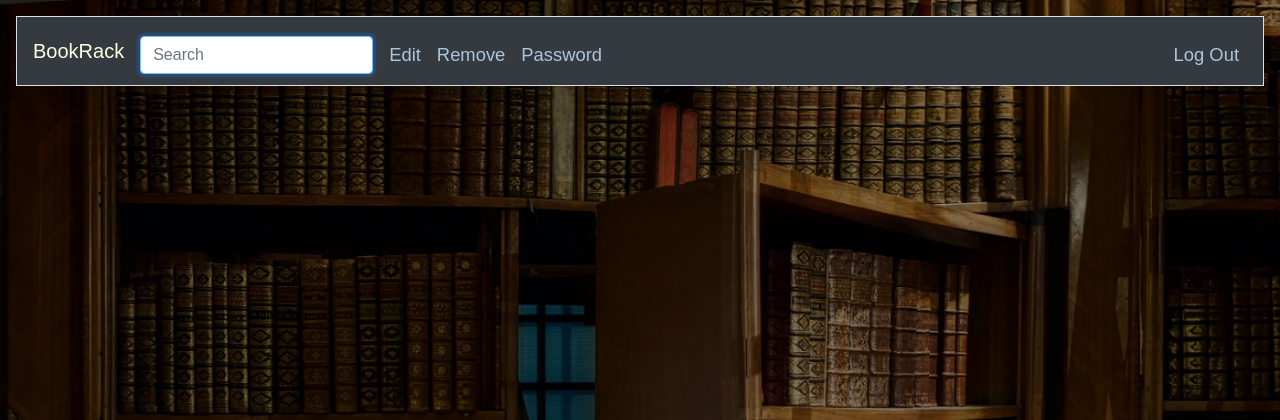
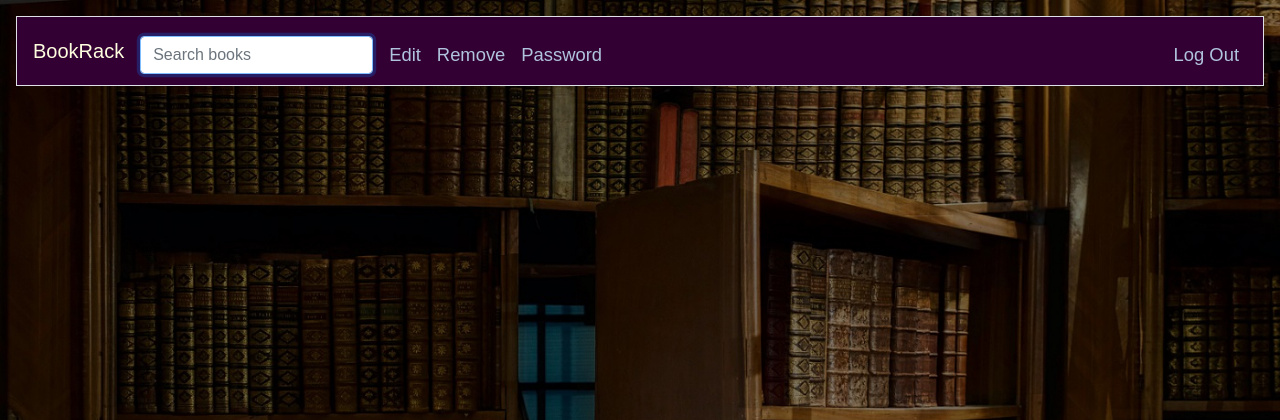
Before and after one commit to alfiomartini/book-reviews, a Flask app: page / in a window 1280 px wide. Shown: the top 420 px of the page. Run offline with Flask 2, Linux system fonts and the light colour scheme; the visitor is signed in with stand-in values (Sample User, id 1); some libraries are stand-ins or nearby versions.

Commit message:
Changed background color of navbar and search book list

```diff
--- a/static/styles.css
+++ b/static/styles.css
@@ -27,6 +27,7 @@ body{
 .navbar{
   position: sticky;
   top: 5px;
+  background-color: #330033 !important;
 }
 
 .color-brand{
@@ -67,8 +68,8 @@ body{
   list-style-type: none;
   margin: 0;
   padding: 0px 5px 8px 5px;
-  background-color: #000000;
-  background-image: linear-gradient(315deg, #000000 0%, #414141 74%);
+  background-color: #330033
+  /* background-image: linear-gradient(315deg, #000000 0%, #414141 74%); */
 }
 
 .books li a{
--- a/templates/layout.html
+++ b/templates/layout.html
@@ -43,7 +43,7 @@
             <div class="collapse navbar-collapse" id="navbar">
                 {% if session.user_id %}
                     <form class="form-inline " method='GET' action='' id="form-search">
-                        <input autocomplete="off" autofocus placeholder="Search"
+                        <input autocomplete="off" autofocus placeholder="Search books"
                         class = "form-control mr-sm-2 mt-2" type="text" name="bookmark"
                         id = 'search-input' required>
                         <!--
```
